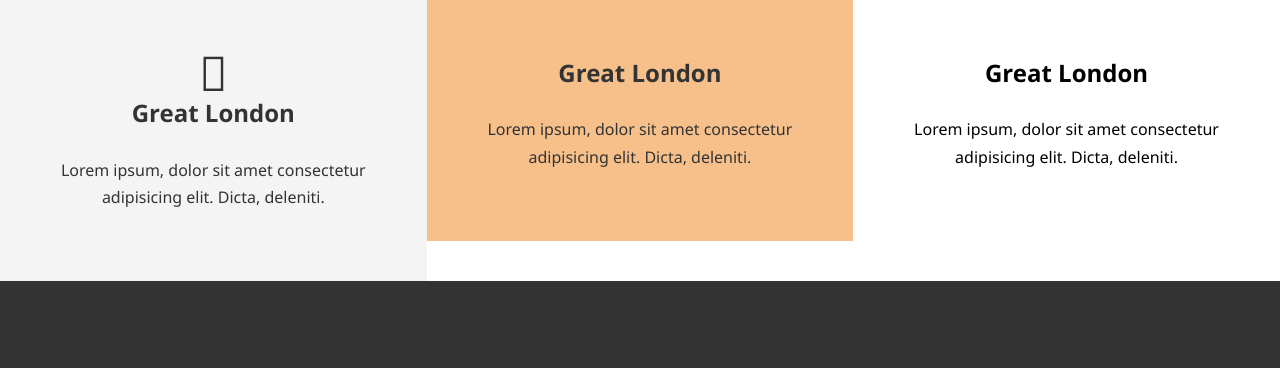
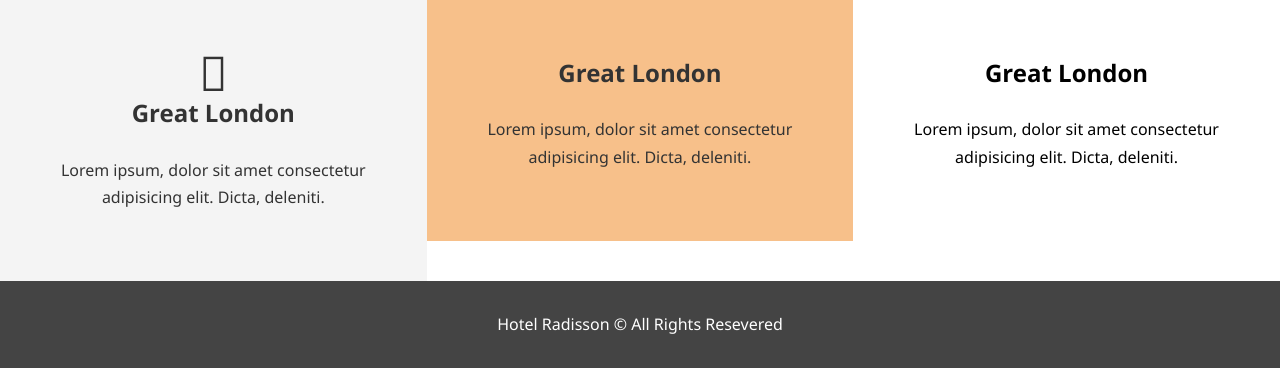
Before and after one commit to mabfahad/practice, a PHP site: page / in a window 1280 px wide. Shown: the part 1068-1436 px from the top of the page. Before the commit the page ends 1349 px from the top, so only its background shows below. Run offline with PHP 8.4, Linux system fonts and the light colour scheme; some libraries are stand-ins or nearby versions.

Commit message:
Style footer

```diff
--- a/hotel-website/css/style.css
+++ b/hotel-website/css/style.css
@@ -70,6 +70,10 @@ p {
 .bg-primary {
   color: #333;
   background: #f7c08a;
+}
+
+.clear {
+  clear: both;
 }
 
 /*naavbar*/
@@ -160,3 +164,10 @@ p {
 .box i {
   margin-bottom: 10px;
 }
+/*Main Footer*/
+#main-footer {
+  text-align: center;
+  background: #444;
+  color: #fff;
+  padding: 20px;
+}
--- a/hotel-website/index.html
+++ b/hotel-website/index.html
@@ -63,6 +63,11 @@
       <p>Lorem ipsum, dolor sit amet consectetur adipisicing elit. Dicta, deleniti.</p>
     </div>
   </section>
+  <div class="clear"></div>
+
+  <footer id="main-footer">
+    <p>Hotel Radisson &copy; All Rights Resevered</p>
+  </footer>
 </body>
 
 </html>
```
